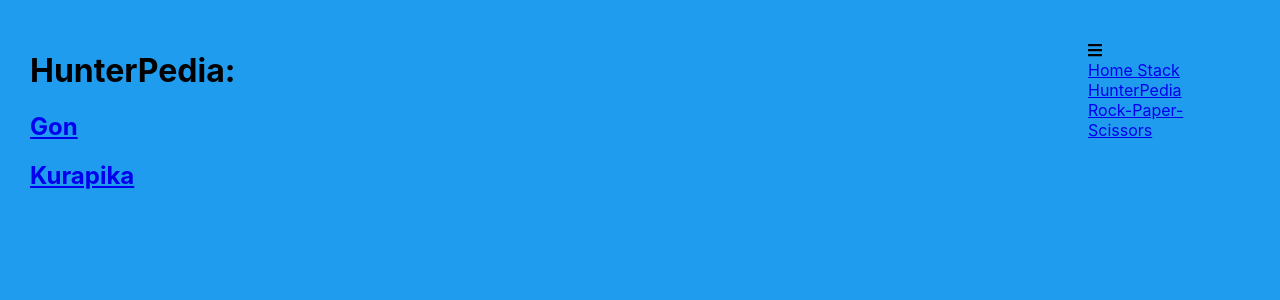
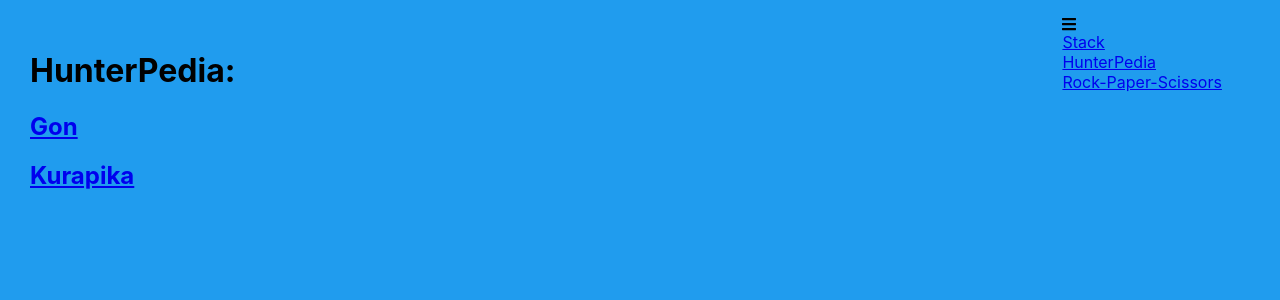
Before and after one commit to ngmays1/Weather, a React (Create React App) app: page /hunter in a window 1280 px wide. Both pictures are taken after a click on the icon 1095 px from the left and 50 px from the top of the page. Shown: the top 300 px of the page. Built offline with nearby package versions, Linux system fonts and the light colour scheme.

Commit message:
hides selected page in nav menu

```diff
--- a/package.json
+++ b/package.json
@@ -16,6 +16,7 @@
     "react-router-dom": "^5.2.0",
     "react-scripts": "3.4.4",
     "react-spring": "^8.0.27",
+    "styled-components": "^5.2.1",
     "yarn": "^1.22.10"
   },
   "scripts": {
--- a/src/App.css
+++ b/src/App.css
@@ -50,8 +50,38 @@
 
   .menu {
     position: fixed;
-    right: 5%;
-    top: 10%;
-    width: 8em;
+    display: flex;
+    flex-direction: column;
+    height: 12em;
+    width: 12em;
+    right: 2%;
+    top: 7%;
     margin-top: -2.5em;
+    }
+
+  .menu_box {
+    position: fixed;
+    right: 16%;
+    top: 5.5%;
+    width: 12em;
+    border-right: 2px solid black;
   }
+
+  .slider_background {
+    background-color: white;
+    width:300px;
+    height:35px;
+    border: 2px solid black;
+    border-radius: 25px;
+    opacity: .5;
+  }
+
+  .center_white {
+    text-align: center;
+    color: white;
+    position:relative;
+  }
+
+  .menulinks {
+    white-space: pre-wrap;
+  }
--- a/src/Components/HunterCard.js
+++ b/src/Components/HunterCard.js
@@ -1,17 +1,58 @@
-import React from 'react';
-import {useSpring, animated} from 'react-spring';
+import React, {useEffect} from 'react';
+//import {useSpring, animated} from 'react-spring';
+import styled from 'styled-components';
 
 
 function HunterCard({ hunter }) {
-    const props = useSpring({
-    })
+
+    const colors = ['green', 'orange', 'red'];
+    let nenColor = colors[0];
+    let nen = hunter.nen;
+
+    let NenBar = styled.div`
+        width:${hunter.nen};
+        height:35;
+        background:${nenColor};
+        border-radius:25px;
+        top:0;
+        left:0;
+    `;
+
+    useEffect(() => {
+        if (nen >150){
+            NenBar.background = colors[0];
+        } else if (nen > 75){
+            NenBar.background = colors[1];
+        } else {
+            NenBar.background = colors[2];
+        }
+        console.log(nen);
+    }, [nen]);
+
+    const drain = (num) => {
+        nen -= num ;
+        console.log(nen);
+    }
+
+
     return (
         <div>
             <h1>{ hunter.name }</h1>
             <h2>Ability: { hunter.ability }</h2>
             <h2>Type: { hunter.type }</h2>
             <h2>Health: { hunter.health }</h2>
-            <h2>Nen: { hunter.nen }</h2>
+            <div
+                className='slider_background'>
+                <NenBar>
+                    <h3 className='center_white'>{ nen }</h3>
+                </NenBar>
+            </div>
+            <input
+                type='number'
+                value={nen}
+                onChange={e => nen =e.target.value}
+            />
+            <button onClick={drain}>Drain</button>
         </div>
     )
 }
--- a/src/Components/Navigation.js
+++ b/src/Components/Navigation.js
@@ -7,31 +7,46 @@ import {useSpring, animated} from 'react-spring';
 
 function Navigation() {
     const [showMenu, setShowMenu] = useState(false);
-    const links = [
+    const sitelinks = [
         {
-            name:"Home\n",
+            name:"Home",
             link:"/",
             selected:true
         },
         {
-            name:"Stack\n",
+            name:"Stack",
             link:"/stack",
             selected:false
         },
         {
-            name:"HunterPedia\n",
+            name:"HunterPedia",
             link:"/hunter",
             selected:false
         },
         {
-            name:"Rock-Paper-Scissors\n",
+            name:"Rock-Paper-Scissors",
             link:"/rock",
             selected:false
         }];
 
+    const [links, setLinks] = useState(sitelinks);
+
       const fade = useSpring({
-        opacity: showMenu ? 1 : 0});
+        opacity: showMenu ? 1 : 0
+    });
 
+    const setNav = (selected) => {
+        sitelinks.forEach((item, index) =>  {
+            if(index === selected){
+                item.selected=true;
+            }
+            else{
+                item.selected=false;
+            }
+        });
+        setLinks(sitelinks);
+        setShowMenu(false);
+    }
 
     return (
         <div
@@ -39,8 +54,9 @@ function Navigation() {
             <FontAwesomeIcon icon={faBars} onClick={() => {setShowMenu(!showMenu)}}/>
             <animated.div
             style={fade}>
-                    {links.map((item, index) => (
-                            <Link to={item.link}>{item.name}</Link>
+                {showMenu &&
+                    links.map((item, index) => ((!item.selected) &&
+                            <Link className='menulinks' key={index} index={index} to={item.link} onClick={() => {setNav(index)}}>{item.name}{'\n'}</Link>
                     ))}
             </animated.div>
 
--- a/src/Components/Pedia.js
+++ b/src/Components/Pedia.js
@@ -8,17 +8,26 @@ function Pedia() {
             ability:"Rock",
             type:"Enhancer",
             health:100,
-            nen:200
+            nen:50
         },
         {
             name:"Kurapika",
             ability:"Chains",
             type:"Conjurer",
             health:100,
-            nen:300
+            nen:70
         }
     ]);
-
+/*
+    const drainAura = (index, amount=10) => {
+        const newHunters = hunters;
+        let nen = newHunters[index].nen - amount;
+        console.log(nen);
+        newHunters[index].nen = nen;
+        console.log(newHunters);
+        setHunters(newHunters);
+    }
+*/
     const addHunter = hunter =>{
         let newHunters = [...hunters];
         newHunters = [...hunters, hunter];
```
Also changed, not shown: 2 other files (tests, documents, lock files or other folders).
